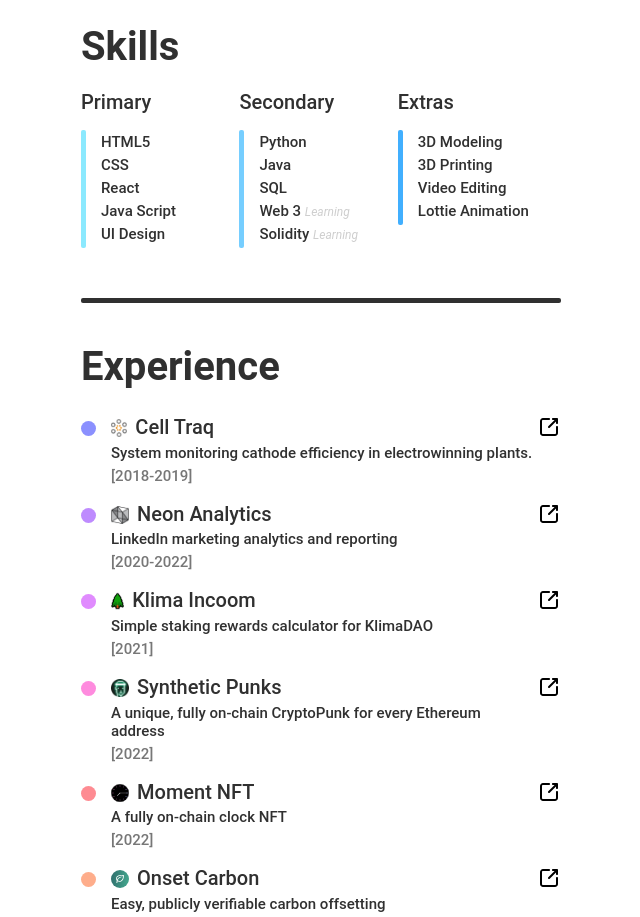
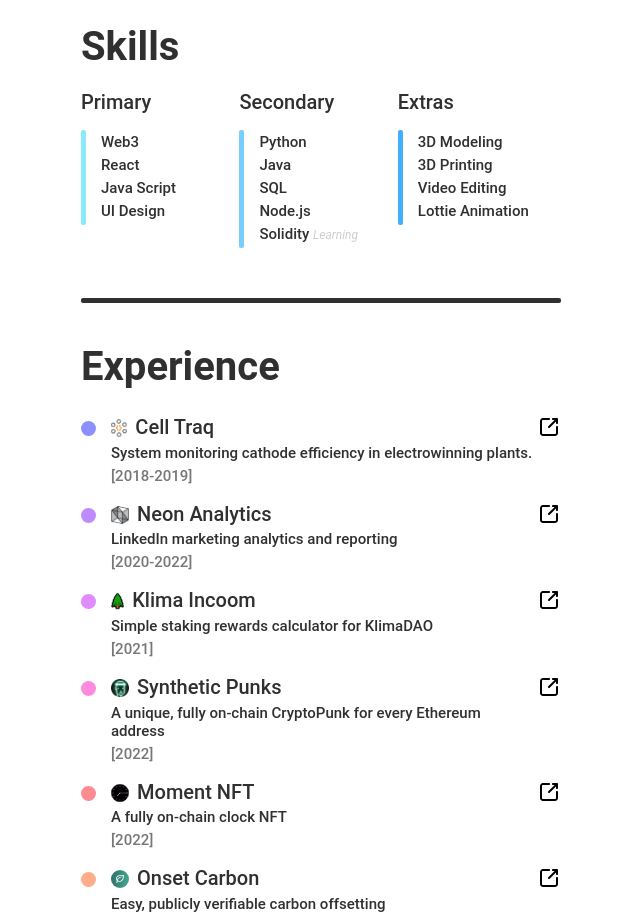
Before and after one commit to lbowles/Personal-Website, a React (Create React App) app: page / in a window 1280 px wide. Shown: the part 920-1837 px from the top of the page, without its empty margins (319-959 px from the left). Built offline with nearby package versions, Linux system fonts and the light colour scheme.

Commit message:
Update Skills.tsx

```diff
--- a/src/components/Skills/Skills.tsx
+++ b/src/components/Skills/Skills.tsx
@@ -13,8 +13,7 @@
           <div className='rowContainer' id="skillOut">
             <div className={style.accent} style={{backgroundColor: "#8BE9FE"}} id="accent"></div>
             <div style={{marginTop:"3px"}}>
-              <h3>HTML5</h3>
-              <h3>CSS</h3>
+              <h3>Web3</h3>
               <h3>React</h3>
               <h3>Java Script</h3>
               <h3>UI Design</h3>
@@ -29,7 +28,7 @@
               <h3>Python</h3>
               <h3>Java</h3>
               <h3>SQL</h3>
-              <h3>Web 3 <span className={style.learning}>Learning</span></h3>
+              <h3>Node.js</h3>
               <h3>Solidity <span className={style.learning}>Learning</span></h3>
             </div>
           </div>
```
